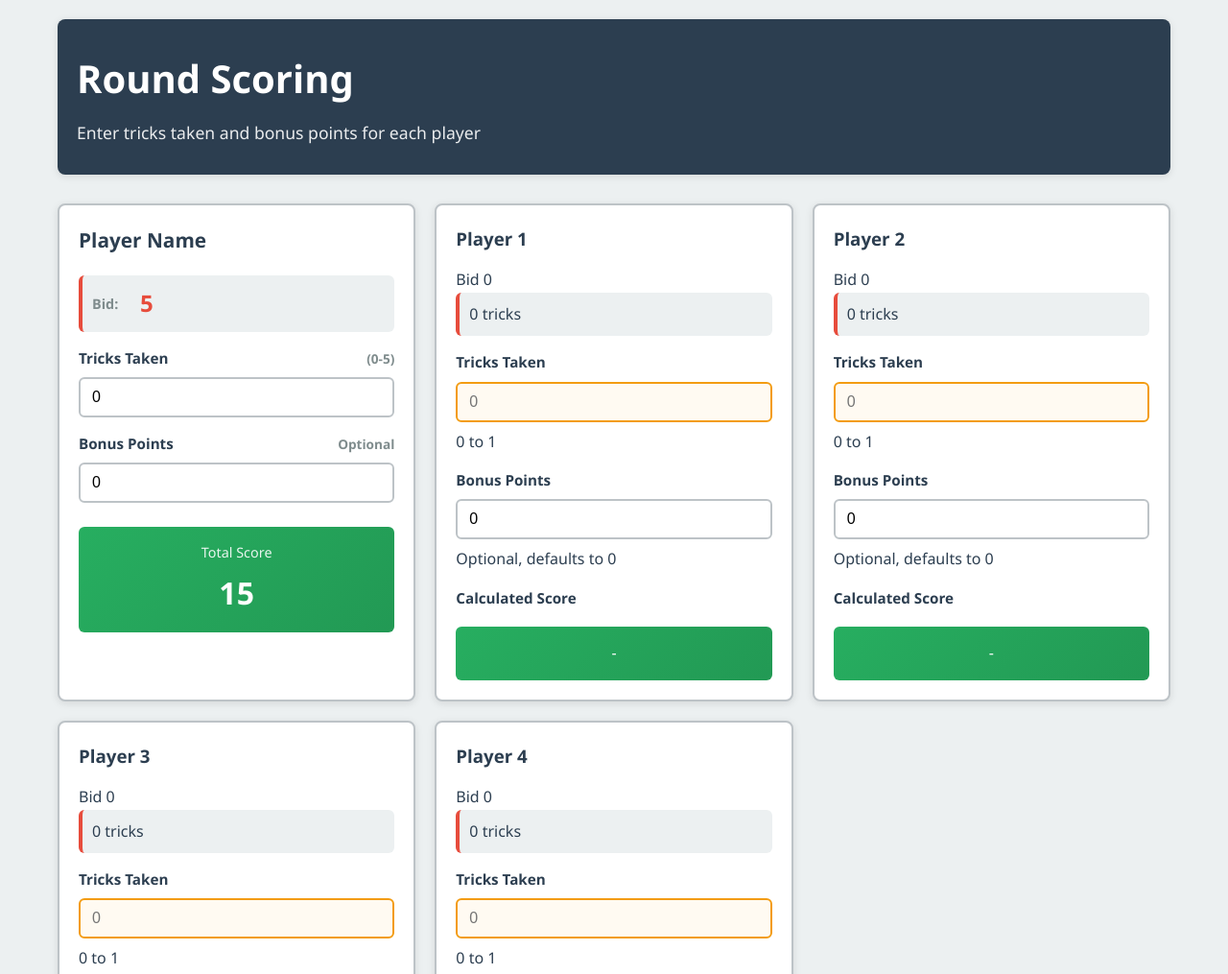
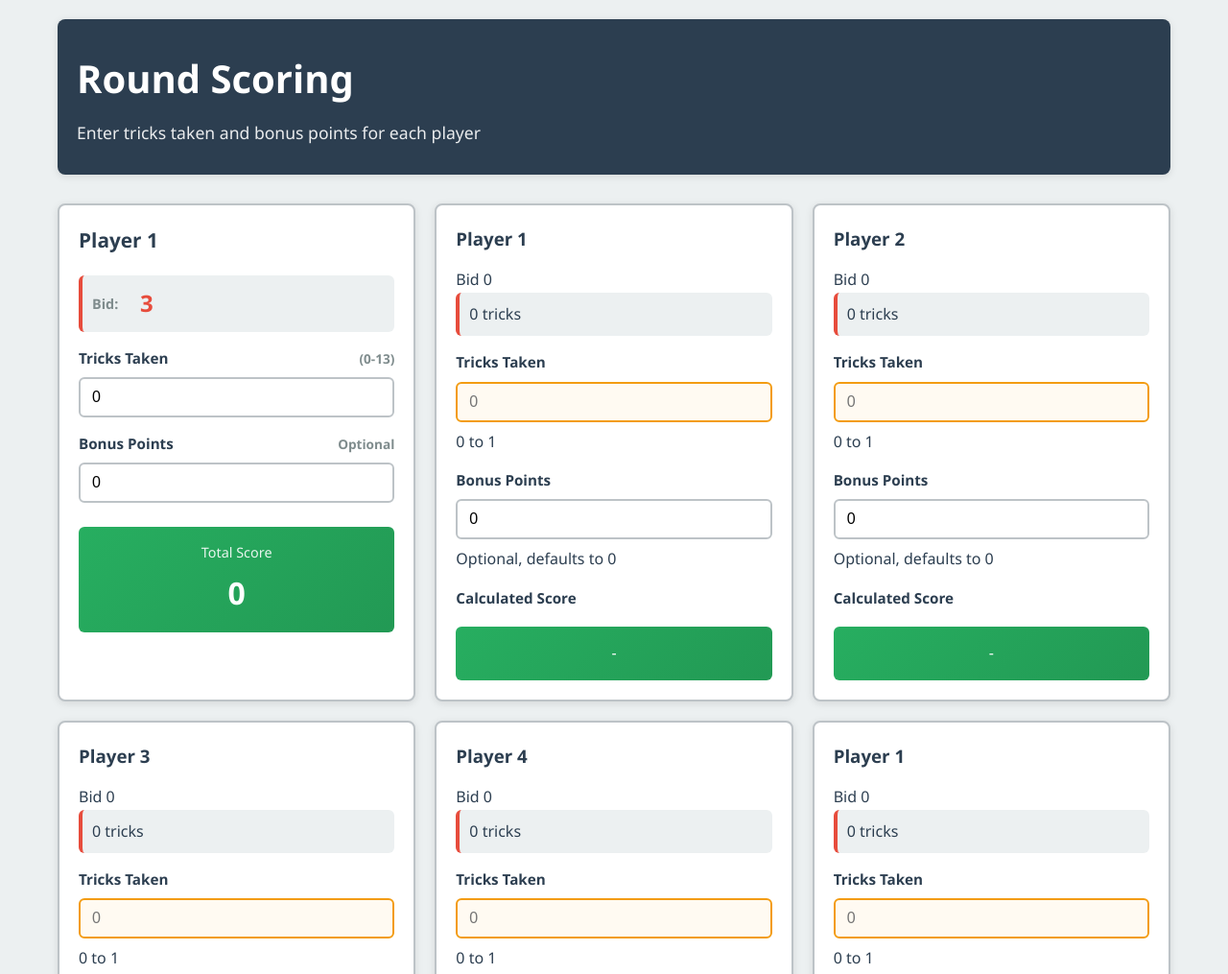
Before and after one commit to corynaegle-ai/swarm-managed-skull-king-27, a plain HTML site: page scoring.html in a window 1280 px wide. Shown: the top 1015 px of the page at 96% size. Drawn offline with Linux system fonts and the light colour scheme.

Commit message:
fix: Sentinel auto-fix (attempt 1)
Fixed issues:
- Create scoring.html file with complete scoring interface form that links to css/scoring.css

Co-Authored-By: Sentinel Agent <sentinel@swarm.ai>

```diff
--- a/scoring.html
+++ b/scoring.html
@@ -1,4 +1,61 @@
 <!DOCTYPE html>
+<html lang="en">
+<head>
+  <meta charset="UTF-8">
+  <meta name="viewport" content="width=device-width, initial-scale=1.0">
+  <title>Scoring - Bid Game</title>
+  <link rel="stylesheet" href="css/scoring.css">
+</head>
+<body>
+  <div class="scoring-container">
+    <div class="scoring-header">
+      <h1>Round Scoring</h1>
+      <div class="round-info">Enter tricks taken and bonus points for each player</div>
+    </div>
+
+    <form class="scoring-form" id="scoringForm">
+      <div class="players-grid" id="playersGrid">
+        <!-- Player cards will be generated by JavaScript -->
+        <div class="player-card">
+          <div class="player-name">Player 1</div>
+          <div class="bid-display">
+            <span class="bid-label">Bid:</span>
+            <span class="bid-value">3</span>
+          </div>
+
+          <div class="form-group">
+            <label for="tricks-1">
+              <span>Tricks Taken</span>
+              <span class="input-hint">(0-13)</span>
+            </label>
+            <input type="number" id="tricks-1" name="tricks-1" min="0" max="13" value="0" required>
+          </div>
+
+          <div class="form-group">
+            <label for="bonus-1">
+              <span>Bonus Points</span>
+              <span class="input-hint">Optional</span>
+            </label>
+            <input type="number" id="bonus-1" name="bonus-1" min="0" value="0">
+          </div>
+
+          <div class="score-display">
+            <div class="score-label">Total Score</div>
+            <div class="score-value">0</div>
+          </div>
+        </div>
+      </div>
+
+      <div class="form-actions">
+        <button type="button" class="btn btn-secondary" id="backBtn">Back to Bidding</button>
+        <button type="submit" class="btn btn-primary" id="submitBtn">Submit Scores</button>
+      </div>
+    </form>
+  </div>
+
+  <script src="js/scoring.js"></script>
+</body>
+</html><!DOCTYPE html>
 <html lang="en">
 <head>
     <meta charset="UTF-8">
```
